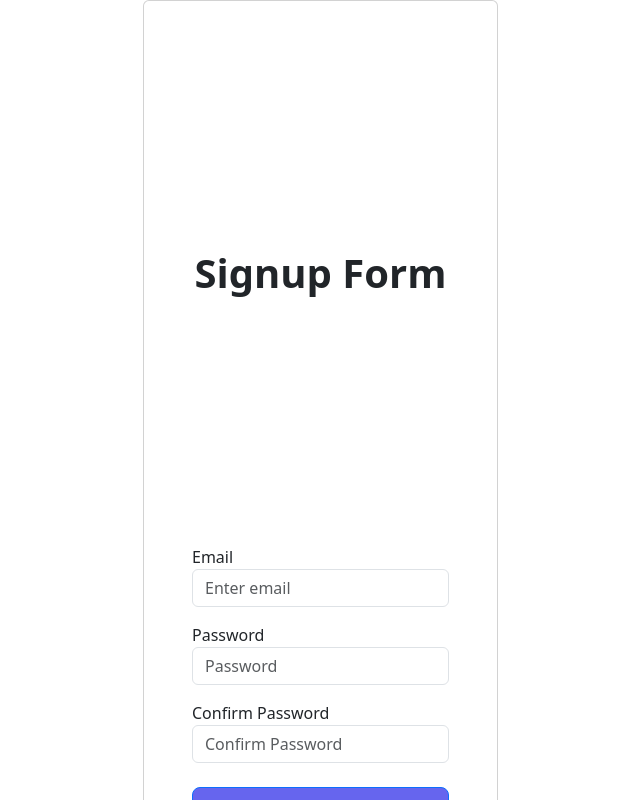
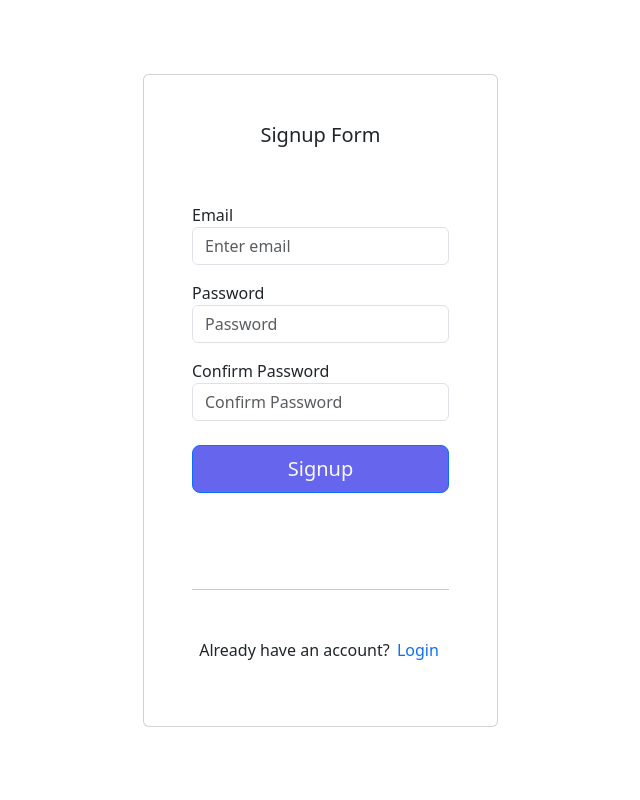
Before and after one commit to Elaiza-zz/Hands-on-Language, a Vue app: page /register in a window 1280 px wide. Shown: the top 800 px of the page, without its empty margins (130-770 px from the left). Built offline with nearby package versions, Linux system fonts and the light colour scheme; no server answers.

Commit message:
--renamed a css classs

```diff
--- a/src/auth/LoginView.vue
+++ b/src/auth/LoginView.vue
@@ -1,6 +1,4 @@
-<script>
-
-</script>
+<script setup></script>
 
 <template>
   <div class="container">
@@ -43,8 +41,6 @@
           <p class="text-center">
             Don't have an account?
             <router-link to="/register" class="text-primary">Sign up</router-link>
-
-
           </p>
         </div>
       </div>
--- a/src/scss/styles.scss
+++ b/src/scss/styles.scss
@@ -10,7 +10,7 @@
     background-color: #EBEAFF;
   }
 
-  .card-title {
+  .card-titles {
     font-size: 2.5rem;
     font-weight: bold;
     margin: 200px 0;
--- a/src/views/WelcomeView.vue
+++ b/src/views/WelcomeView.vue
@@ -9,7 +9,7 @@ import imgHol from "@/assets/images/hol-logo1.jpg"
 
 
           <div class="col text-center">
-            <h1 class="card-title">Welcome to Hands On Language</h1>
+            <h1 class="card-titles">Welcome to Hands On Language</h1>
           </div>
         </div>
       </div>
```
